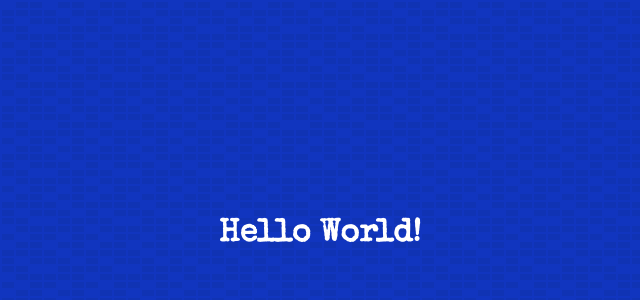
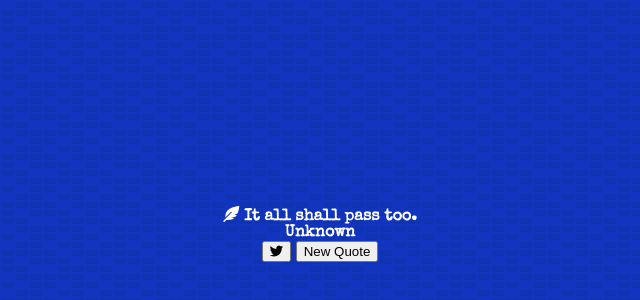
Before and after one commit to SimpleBeat/quotes-generator, a plain HTML site: page index.html in a window 1280 px wide. Shown: the part 166-466 px from the top of the page, without its empty margins (320-960 px from the left). Drawn offline with nearby package versions, Linux system fonts and the light colour scheme.

Commit message:
add html containers for content and buttons

```diff
--- a/index.html
+++ b/index.html
@@ -9,8 +9,26 @@
     <link rel="stylesheet" href="style.css">
 </head>
 <body>
-
-    <h1>Hello World!</h1>
+    <div class="quote-container" id="quote-container">
+        <!-- Quote -->
+        <div class="quote-text">
+            <i class="fas fa-feather-alt"></i>
+            <span id="quote">It all shall pass too.</span>
+        </div>
+        <!-- Author -->
+        <div class="quote-author">
+            <span id="author">Unknown</span>
+        </div>
+        <!-- Buttons -->
+        <div class="button-container">
+            <button class="twitter-button" id="twitter" title="Tweet This!">
+                <i class="fab fa-twitter"></i>
+            </button>
+            <button id="new-quote">
+                New Quote
+            </button>
+        </div>
+    </div>
     <!-- Script  -->
     <script src="script.js"></script>
 </body>
```
